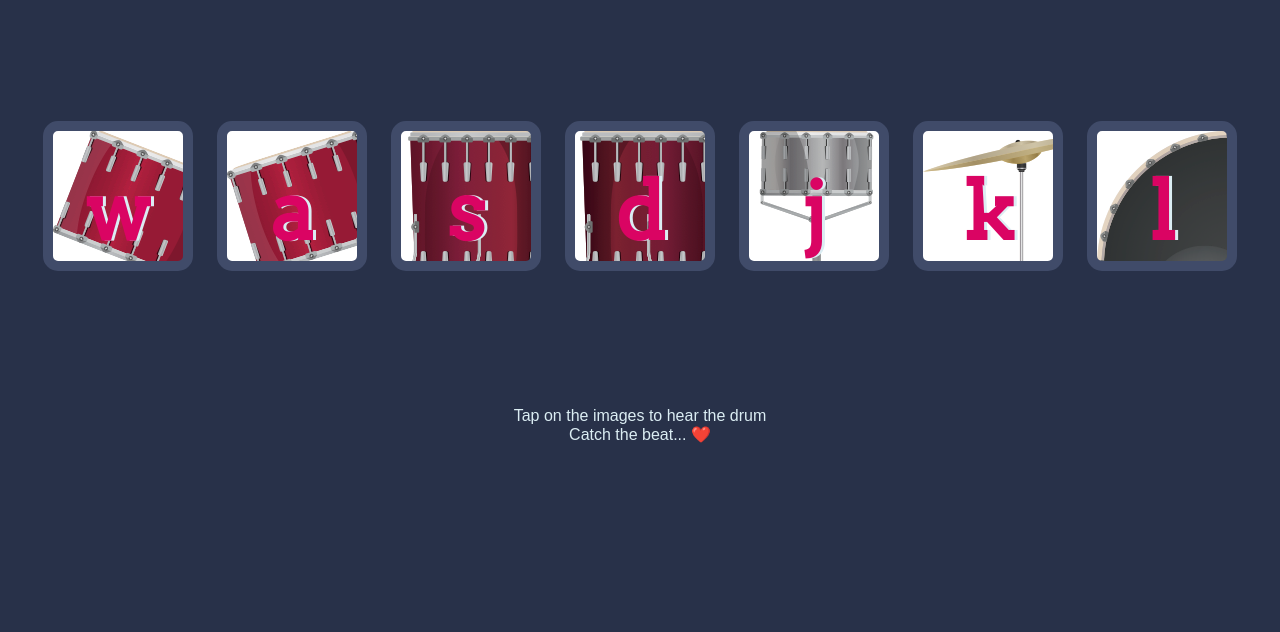
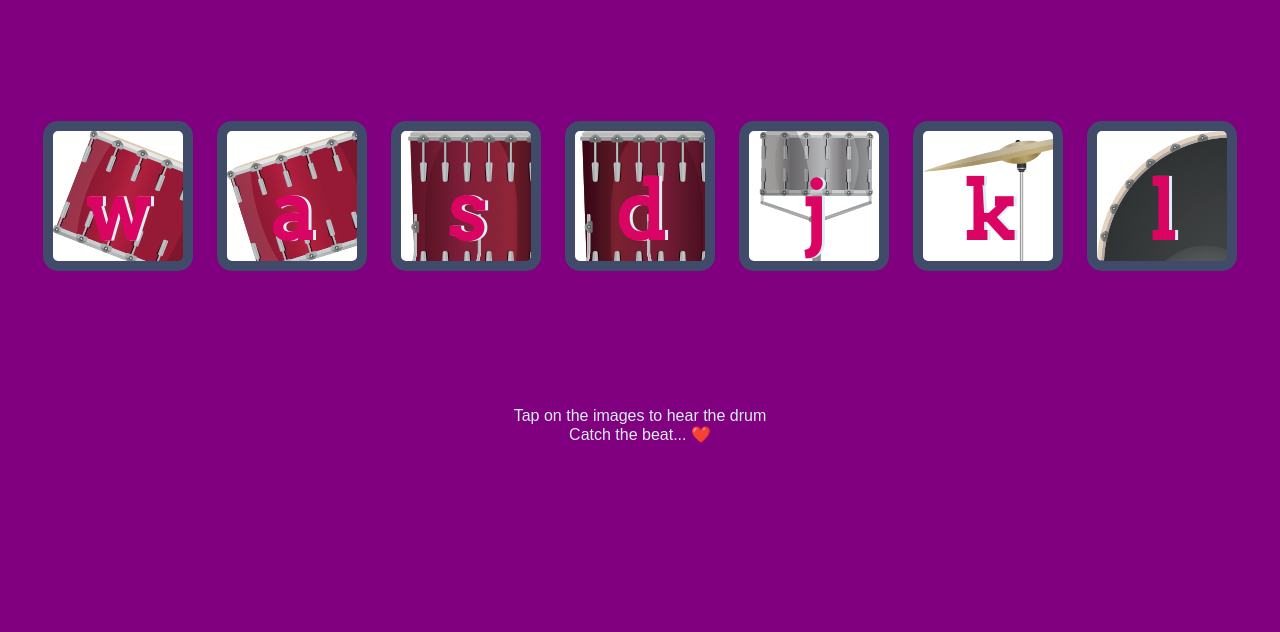
Before and after one commit to Pushpachoudary/Simply-Drums, a plain HTML site: page index.html in a window 1280 px wide. Shown: the part 168-800 px from the top of the page. Drawn offline with Linux system fonts and the light colour scheme.

Commit message:
Update styles.css

```diff
--- a/styles.css
+++ b/styles.css
@@ -1,6 +1,6 @@
 body {
   text-align: center;
-  background-color: #283149;
+  background-color: purple;
 }
 
 h1 {
```
